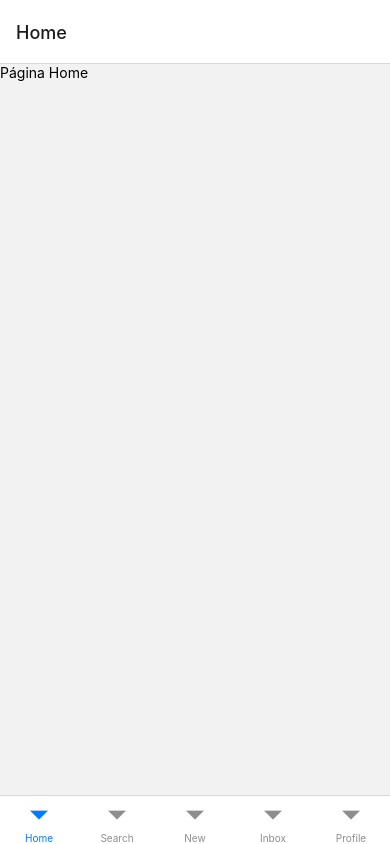
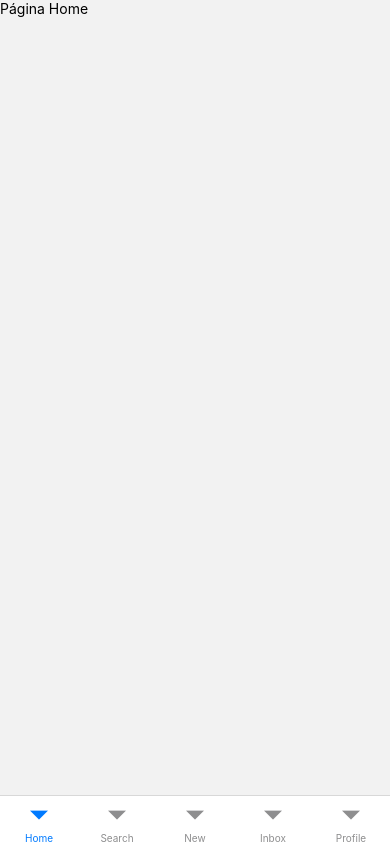
Before and after one commit to JrzenonDev/interface-app-tiktok, a React Native app: screen / in a window 390 px wide. Built offline with nearby package versions, Linux system fonts and the light colour scheme.

Commit message:
feat: remove header default tabbar

```diff
--- a/src/routes/index.js
+++ b/src/routes/index.js
@@ -9,7 +9,11 @@ const Tab = createBottomTabNavigator();
 
 export function Routes() {
   return (
-    <Tab.Navigator>
+    <Tab.Navigator
+      screenOptions={{
+        headerShown: false,
+      }}
+    >
       <Tab.Screen name="Home" component={Home} />
       <Tab.Screen name="Search" component={Search} />
       <Tab.Screen name="New" component={New} />
```
